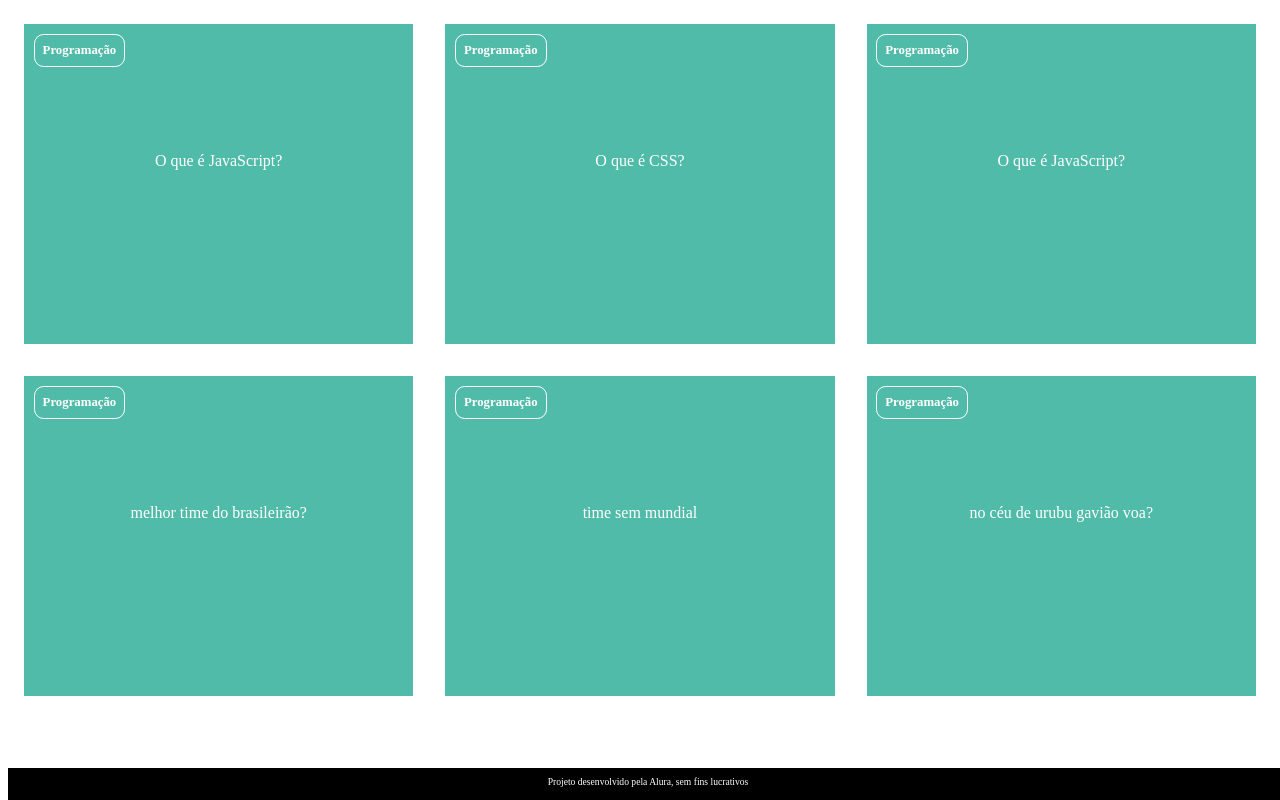
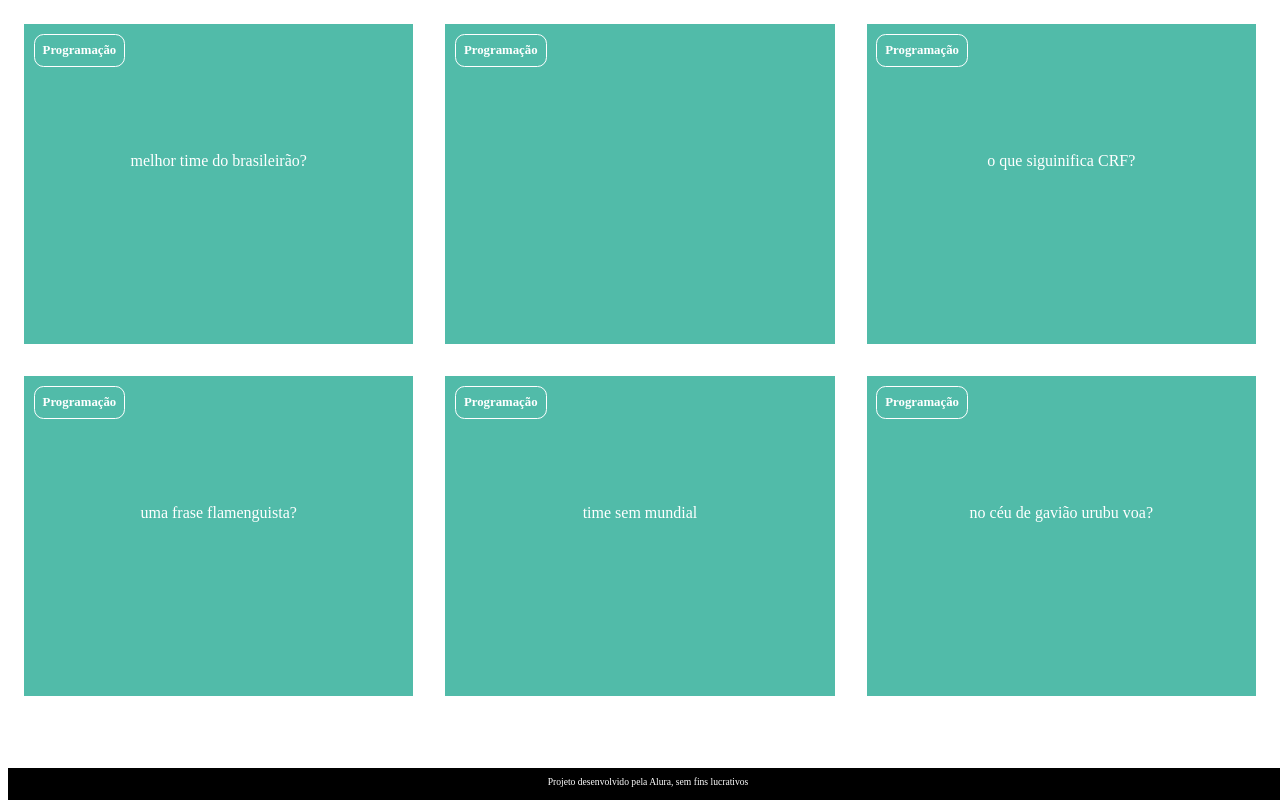
Before and after one commit to morenah1102/flashcards, a plain HTML site: page index.html in a window 1280 px wide. Drawn offline with Linux system fonts and the light colour scheme.

Commit message:
FLAMENGO

```diff
--- a/index.html
+++ b/index.html
@@ -13,15 +13,15 @@
 <article class="cartao">
 <div class="cartao__conteudo">
 <h3>Programação</h3>
-<div class="cartao__conteudo__pergunta"> <p>O que é JavaScript?</p></div>
-<div class="cartao__conteudo__resposta"><p>o JavaScript é uma linguagem de programação</p> </div>
+<div class="cartao__conteudo__pergunta"> <p>melhor time do brasileirão?</p></div>
+<div class="cartao__conteudo__resposta"><p>na liderança, flamengo com 17.054 pontos</p> </div>
 </div>
 </article>
 
 <article class="cartao">
 <div class="cartao__conteudo">
 <h3>Programação</h3>
-<div class="cartao__conteudo__pergunta"><p> O que é CSS?</p></div>
+<div class="cartao__conteudo__pergunta"><p> </p></div>
 <div class="cartao__conteudo__resposta"> <p>o CSS é uma linguagem de estilização</p> </div>
 </div>
 </article>
@@ -29,16 +29,16 @@
 <article class="cartao">
 <div class="cartao__conteudo">
 <h3>Programação</h3>
-<div class="cartao__conteudo__pergunta"> <p>O que é JavaScript?</p></div>
-<div class="cartao__conteudo__resposta"><p>o JavaScript é uma linguagem de programação</p> </div>
+<div class="cartao__conteudo__pergunta"> <p>o que siguinifica CRF?</p></div>
+<div class="cartao__conteudo__resposta"><p>Clubes de Regatas do Flamengo</p> </div>
 </div>
 </article>
 
 <article class="cartao">
     <div class="cartao__conteudo">
     <h3>Programação</h3>
-    <div class="cartao__conteudo__pergunta"><p> melhor time do brasileirão?</p></div>
-    <div class="cartao__conteudo__resposta"> <p> flamengo</p> </div>
+    <div class="cartao__conteudo__pergunta"><p> uma frase flamenguista?</p></div>
+    <div class="cartao__conteudo__resposta"> <p> UMA VEZ FLAMENGO... SEMPRE FLAMENGO</p> </div>
     </div>
     </article>
 
@@ -53,8 +53,8 @@
         <article class="cartao">
             <div class="cartao__conteudo">
             <h3>Programação</h3>
-            <div class="cartao__conteudo__pergunta"><p> no céu de urubu gavião voa?</p></div>
-            <div class="cartao__conteudo__resposta"> <p> no céu de gavião voa e ainda faz festa </p> </div>
+            <div class="cartao__conteudo__pergunta"><p> no céu de gavião urubu voa?</p></div>
+            <div class="cartao__conteudo__resposta"> <p> em céu de gavião urubu reina </p> </div>
             </div>
             </article>
 
```
